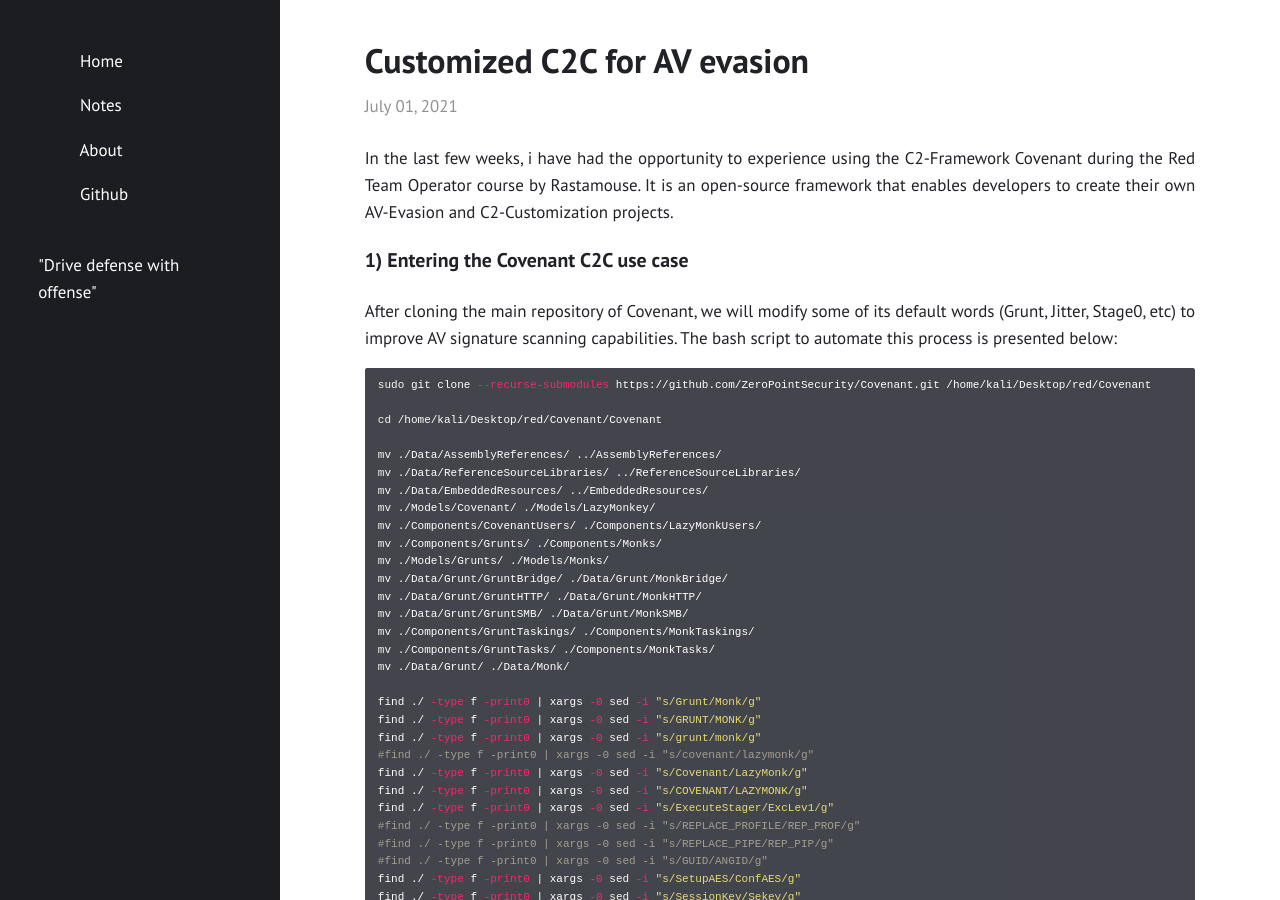
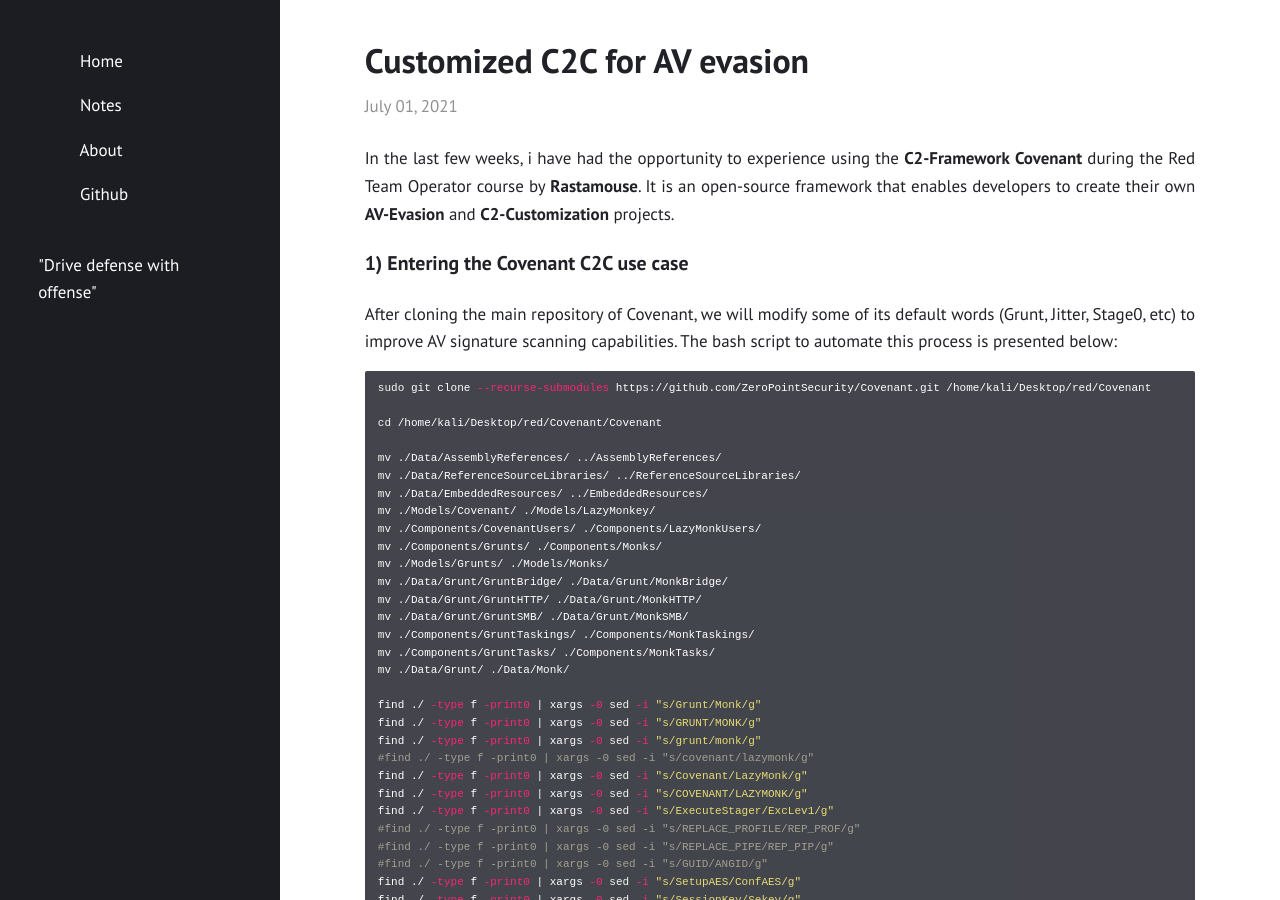
Before and after one commit to Fil88/Fil88.github.io, a Jekyll site: the page built from _posts/2021-07-01-Entering-the-Covenant-C2C.md, in a window 1280 px wide and 900 px high. Built offline with Jekyll 4.4.1, drawn with Linux system fonts in a browser that asks for light colours; some of the changed text lies outside the part shown.

````diff
--- a/_posts/2021-07-01-Entering-the-Covenant-C2C.md
+++ b/_posts/2021-07-01-Entering-the-Covenant-C2C.md
@@ -3,8 +3,8 @@ title: "Customized C2C for AV evasion "
 layout: "post"
 ---
 
-In the last few weeks, i have had the opportunity to experience using the C2-Framework Covenant during the Red Team Operator course by Rastamouse.
-It is an open-source framework that enables developers to create their own AV-Evasion and C2-Customization projects.
+In the last few weeks, i have had the opportunity to experience using the __C2-Framework__ __Covenant__ during the Red Team Operator course by __Rastamouse__.
+It is an open-source framework that enables developers to create their own __AV-Evasion__ and __C2-Customization__ projects.
 
 
 
@@ -268,7 +268,7 @@ Now you should have your Grunt checking in on Covenant.
 
 
 
-__Note:__ 🚩 The most basic (although not very interesting) method of loading and running this code, is from disk using PowerShell:
+__Note:__ The most basic (although not very interesting) method of loading and running this code, is from disk using PowerShell🚩:
 
 
 ```powershell
````
Also changed, not shown: other parts of _posts/2021-07-01-Entering-the-Covenant-C2C.md (+2 -0 lines).
